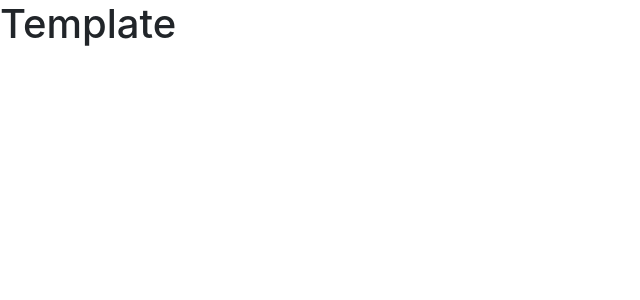
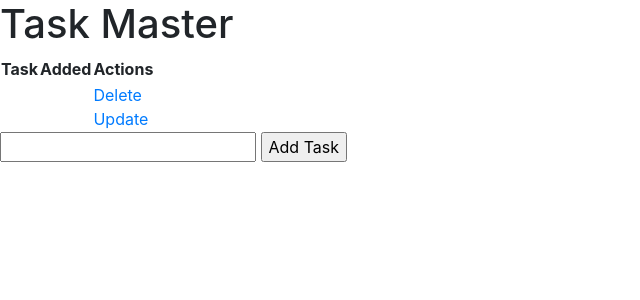
Before and after one commit to BennySLV/flask-intro, a Flask app: page / in a window 1280 px wide. Shown: the top 300 px of the page, without its empty margins (0-640 px from the left). Run offline with Flask 2, Linux system fonts and the light colour scheme; some libraries are stand-ins or nearby versions.

Commit message:
Added the main layout for the index page.

```diff
--- a/templates/index.html
+++ b/templates/index.html
@@ -1,3 +1,27 @@
-{% extends "base.html" %} {% block head %} {% endblock %} {% block body %}
-<h1>Template</h1>
+{% extends "base.html" %} {% block head %} <title>Task Master</title> {%
+endblock %} {% block body %}
+<div class="content">
+	<h1>Task Master</h1>
+	<table>
+		<tr>
+			<th>Task</th>
+			<th>Added</th>
+			<th>Actions</th>
+		</tr>
+		<tr>
+			<td></td>
+			<td></td>
+			<td>
+				<a href="">Delete</a>
+				<br />
+				<a href="">Update</a>
+			</td>
+		</tr>
+	</table>
+
+	<form action="/" method="POST">
+		<input type="text" name="content" id="content" />
+		<input type="submit" value="Add Task" />
+	</form>
+</div>
 {% endblock %}
```
